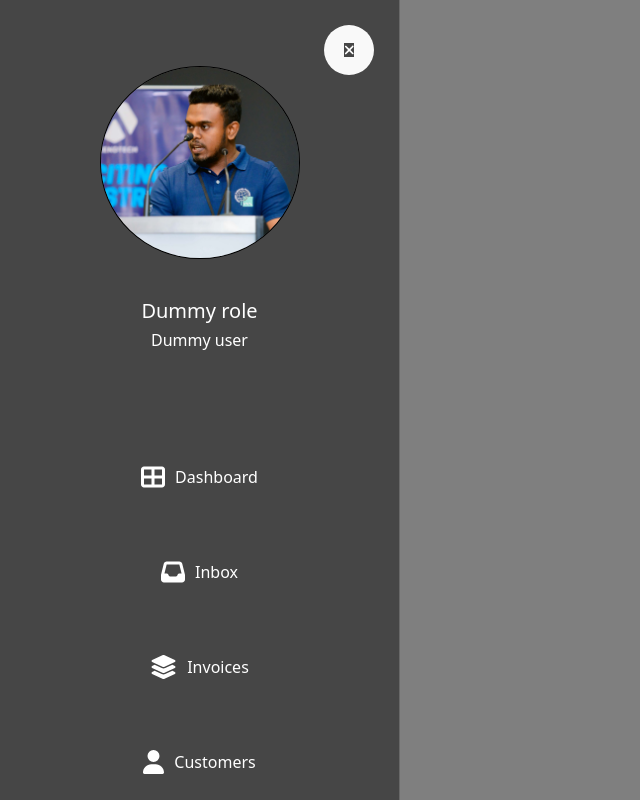
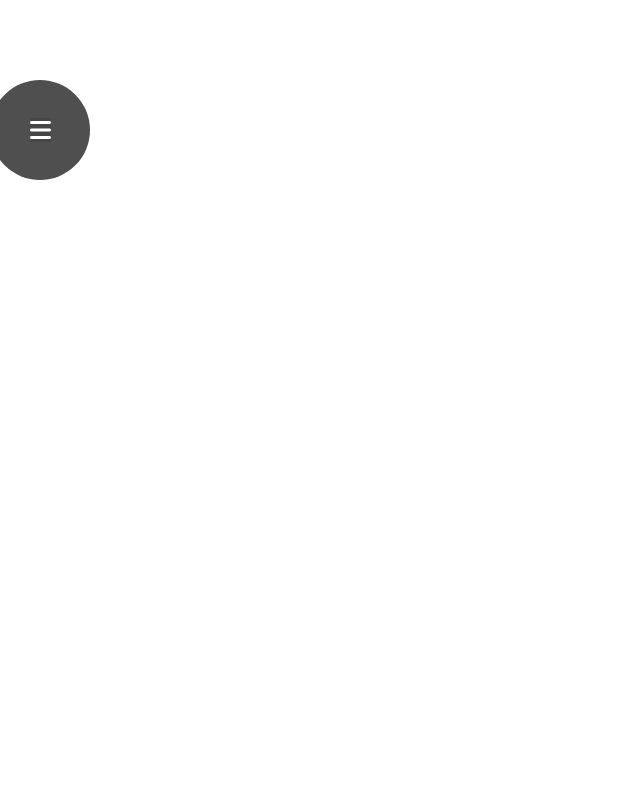
Before and after one commit to lazyScriptor/sysdevproject, a React (Vite) app in the folder Software development project/SDP/frontend/frontend/: page /Invoice in a window 1280 px wide. Shown: the whole page, without its empty margins (0-640 px from the left). Built offline with nearby package versions, Linux system fonts and the light colour scheme.

Commit message:
successfully implemented useContext hook to pass variable data to sidebar

```diff
--- a/Software development project/SDP/frontend/frontend/src/App.jsx
+++ b/Software development project/SDP/frontend/frontend/src/App.jsx
@@ -10,9 +10,16 @@ import Invoice from "./components/Pages/Invoice.jsx";
 import Reports from "./components/Pages/Reports.jsx";
 import Notfoundd from "../additionalcomponents/Notfoundd.jsx";
 
+import {useState, createContext} from 'react'
+
+export const AppCustomContext = createContext();
+
 function App() {
+  const [usernamee,setUsernamee]=useState('new dummy data');
+  const [rolee,setRolee]=useState('new role data');
   return (
     <>
+    <AppCustomContext.Provider value={{usernamee,setUsernamee,rolee,setRolee}}>
       <Router>
         <Routes>
           {/* Routes without Sidebar */}
@@ -74,6 +81,7 @@ function App() {
           <Route path="*" element={<Notfoundd />} />
         </Routes>
       </Router>
+      </AppCustomContext.Provider>
     </>
   );
 }
--- a/Software development project/SDP/frontend/frontend/src/components/Pages/Login.jsx
+++ b/Software development project/SDP/frontend/frontend/src/components/Pages/Login.jsx
@@ -1,17 +1,28 @@
 import React, { useEffect, useState } from "react";
 import "../Stylings/login.css";
 import Form from "react-bootstrap/Form";
-import { Link, useNavigate } from "react-router-dom";
+import { useNavigate } from "react-router-dom";
+
+import { useContext } from "react";
+import { AppCustomContext } from "../../App";
 
 
 
 function Login() {
+//components of the passing values
+  const {setUsernamee,setRolee}=useContext(AppCustomContext);
+
+
+//passing value components are done
+
+
   const [data, setData] = useState([]);
   const [selectedUser, setSelectedUser] = useState(""); // State to store the selected user
   const [selectedUserPassword, setSelectedUserPassword] = useState(""); // State to store the password of the selected user
   const [enteredPassword, setEnteredPassword] = useState(""); // State to store the entered password
 
   const [username, setUsername] = useState(""); // State to store the entered username
+
 
 
 
@@ -52,12 +63,23 @@ function Login() {
 
     if (matchedUser && enteredPassword === matchedUser.password) {
       console.log("Password matched!");
-      navigate("/DashboardMain", { state: { username :username ,role:selectedUser} });
+      navigate("/DashboardMain", { state: { role:selectedUser} });
+      setUsernamee(username);
+      setRolee(selectedUser);
+
+
 
     } else {
       console.log("Password does not match!");
     }
   };
+
+
+
+
+
+
+
 
   return (
     <div className="login-body">
--- a/Software development project/SDP/frontend/frontend/src/components/Pages/Sidebar.jsx
+++ b/Software development project/SDP/frontend/frontend/src/components/Pages/Sidebar.jsx
@@ -1,5 +1,4 @@
 import React, { useState, useEffect } from "react";
-import { useLocation } from "react-router-dom";
 
 import Offcanvas from "react-bootstrap/Offcanvas";
 import adminImage from "../../assets/profileImage.jpeg";
@@ -17,24 +16,21 @@ import {
 } from "@fortawesome/free-solid-svg-icons";
 import DashboardCategoryBtn from "../Buttons/DashboardButtons.jsx";
 
-function Sidebar(props) {
-  //login ekenui anith main pges walinui pass karna arguments wenas
-  //login eken ewanne object ekak,main opages wlain ewanne bool value ekak
-  //bool value eka simple wodohta props walta assign wenawa
-  //object eka capture kraganne location hook eken
-  const { showValue } = props;
-  console.log(props)
 
+// context imports
+import { useContext } from "react";
+import { AppCustomContext } from "../../App";
+
+
+
+
+function Sidebar() {
+  //context data
+  const { usernamee ,rolee} = useContext(AppCustomContext);
+  console.log("This is fresh passed username",usernamee)
+  console.log("This is fresh passed role",rolee)
+//context data over
   const [show, setShow] = useState(false);
-
-  const location = useLocation();
-  const username = location.state ? location.state.username : "Dummy user";
-  const role = location.state ? location.state.role : "Dummy role";
-
-  useEffect(() => {
-    setShow(true);
-  }, [showValue]);
-
   const handleClose = () => setShow(false);
   const handleShow = () => setShow(true);
 
@@ -72,8 +68,8 @@ function Sidebar(props) {
                 textAlign: "center",
               }}
             >
-              <h5 style={{ textAlign: "center" ,color:"white"}}>{role}</h5>
-              <h6 style={{color:"white"}}>{username}</h6>
+              <h5 style={{ textAlign: "center" ,color:"white"}}>{rolee}</h5>
+              <h6 style={{color:"white"}}>{usernamee}</h6>
             </div>
           </Offcanvas.Header>
           <button className="close-button" onClick={handleClose}>
--- a/Software development project/SDP/frontend/frontend/src/main.jsx
+++ b/Software development project/SDP/frontend/frontend/src/main.jsx
@@ -68,6 +68,7 @@ import "./index.css";
 
 ReactDOM.createRoot(document.getElementById("root")).render(
   <React.StrictMode>
+    {/* <RouterProvider router={router} /> */}
     <App/>
   </React.StrictMode>
 );
```
